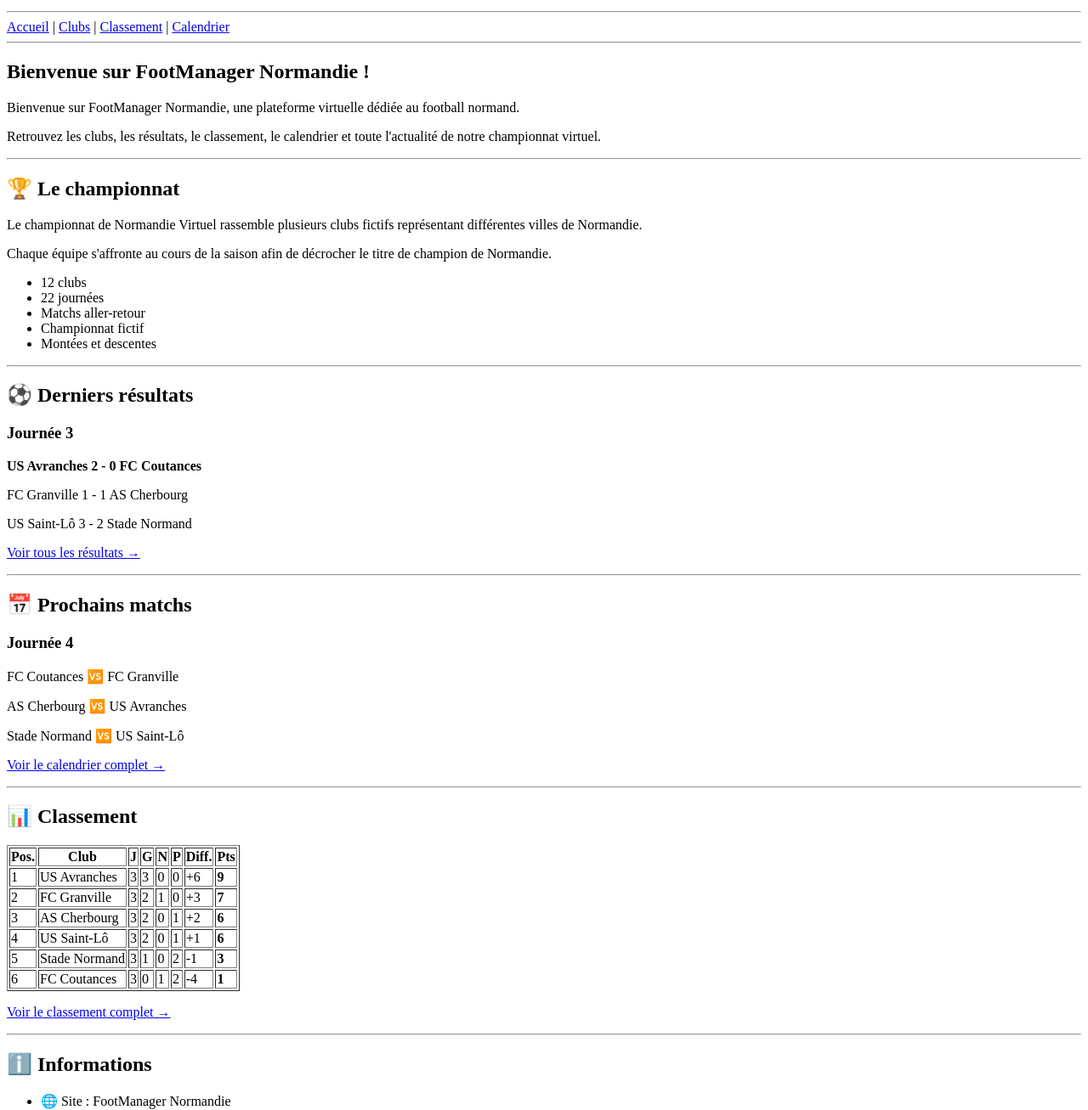
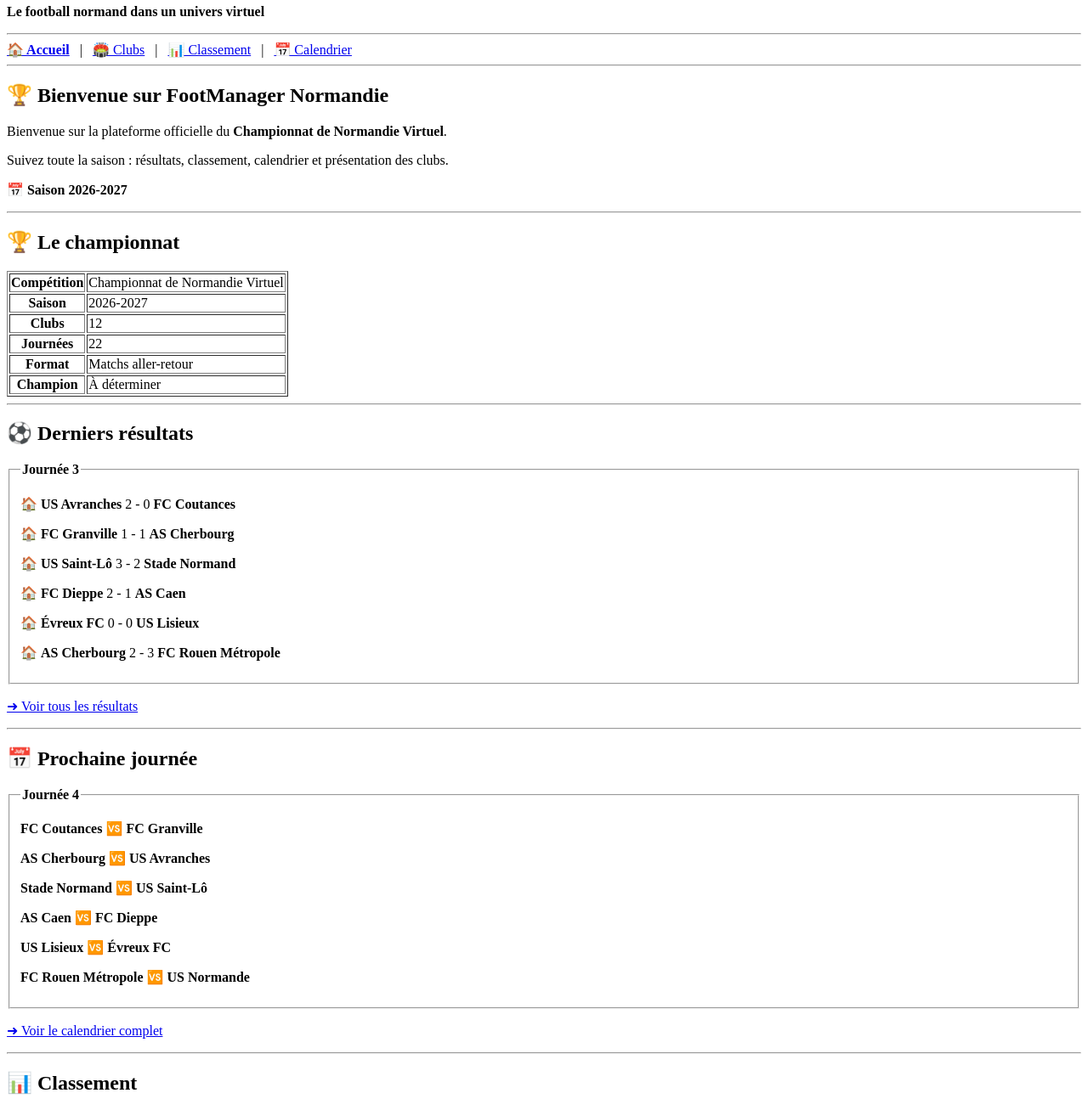
Before and after one commit to paulrault/footmanager-normandie, a plain HTML site: page index.html in a window 1280 px wide. Shown: the part 102-1409 px from the top of the page at 85% size. Drawn offline with Linux system fonts and the light colour scheme.

Commit message:
Enhance index.html with SEO meta description
Updated the HTML structure and added meta description for SEO.

````diff
--- a/index.html
+++ b/index.html
@@ -1,129 +1,260 @@
 <!DOCTYPE html>
+
 <html lang="fr">
+
 <head>
     <meta charset="UTF-8">
     <meta name="viewport" content="width=device-width, initial-scale=1.0">
+
+```
 <title>FootManager Normandie</title>
+
+<meta name="description"
+    content="FootManager Normandie - championnat de football virtuel normand, clubs, résultats, classement et calendrier.">
+```
+
 </head>
 
 <body>
 
-    <!-- En-tête du site -->
+```
+<!-- ===================================================== -->
+<!-- EN-TÊTE                                                -->
+<!-- ===================================================== -->
+
 <header>
-        <h1>⚽ FootManager Normandie</h1>
-        <p>Le football normand dans un univers virtuel</p>
+
+    <h1>⚽ FOOTMANAGER NORMANDIE</h1>
+
+    <p>
+        <strong>Le football normand dans un univers virtuel</strong>
+    </p>
 
     <hr>
 
-        <!-- Menu de navigation -->
     <nav>
-            <a href="index.html">Accueil</a> |
-            <a href="clubs.html">Clubs</a> |
-            <a href="classement.html">Classement</a> |
-            <a href="calendrier.html">Calendrier</a>
+        <a href="index.html"><strong>🏠 Accueil</strong></a>
+        &nbsp; | &nbsp;
+        <a href="clubs.html">🏟️ Clubs</a>
+        &nbsp; | &nbsp;
+        <a href="classement.html">📊 Classement</a>
+        &nbsp; | &nbsp;
+        <a href="calendrier.html">📅 Calendrier</a>
     </nav>
 
     <hr>
+
 </header>
 
 
-    <!-- Contenu principal -->
+<!-- ===================================================== -->
+<!-- CONTENU PRINCIPAL                                      -->
+<!-- ===================================================== -->
+
 <main>
 
-        <!-- Présentation -->
+    <!-- BANNIÈRE D'ACCUEIL -->
+
     <section>
-            <h2>Bienvenue sur FootManager Normandie !</h2>
+
+        <h2>🏆 Bienvenue sur FootManager Normandie</h2>
 
         <p>
-                Bienvenue sur FootManager Normandie, une plateforme virtuelle
-                dédiée au football normand.
+            Bienvenue sur la plateforme officielle du
+            <strong>Championnat de Normandie Virtuel</strong>.
         </p>
 
         <p>
-                Retrouvez les clubs, les résultats, le classement,
-                le calendrier et toute l'actualité de notre championnat virtuel.
+            Suivez toute la saison : résultats, classement,
+            calendrier et présentation des clubs.
         </p>
+
+        <p>
+            <strong>📅 Saison 2026-2027</strong>
+        </p>
+
     </section>
 
 
     <hr>
 
 
-        <!-- Présentation du championnat -->
+    <!-- INFORMATIONS CHAMPIONNAT -->
+
     <section>
+
         <h2>🏆 Le championnat</h2>
 
-            <p>
-                Le championnat de Normandie Virtuel rassemble plusieurs clubs
-                fictifs représentant différentes villes de Normandie.
-            </p>
+        <table border="1">
 
-            <p>
-                Chaque équipe s'affronte au cours de la saison afin de décrocher
-                le titre de champion de Normandie.
-            </p>
+            <tr>
+                <th>Compétition</th>
+                <td>Championnat de Normandie Virtuel</td>
+            </tr>
 
-            <ul>
-                <li>12 clubs</li>
-                <li>22 journées</li>
-                <li>Matchs aller-retour</li>
-                <li>Championnat fictif</li>
-                <li>Montées et descentes</li>
-            </ul>
+            <tr>
+                <th>Saison</th>
+                <td>2026-2027</td>
+            </tr>
+
+            <tr>
+                <th>Clubs</th>
+                <td>12</td>
+            </tr>
+
+            <tr>
+                <th>Journées</th>
+                <td>22</td>
+            </tr>
+
+            <tr>
+                <th>Format</th>
+                <td>Matchs aller-retour</td>
+            </tr>
+
+            <tr>
+                <th>Champion</th>
+                <td>À déterminer</td>
+            </tr>
+
+        </table>
+
     </section>
 
 
     <hr>
 
 
-        <!-- Derniers résultats -->
+    <!-- DERNIERS RESULTATS -->
+
     <section>
+
         <h2>⚽ Derniers résultats</h2>
 
-            <article>
-                <h3>Journée 3</h3>
+        <fieldset>
 
-                <p><strong>US Avranches 2 - 0 FC Coutances</strong></p>
-                <p>FC Granville 1 - 1 AS Cherbourg</p>
-                <p>US Saint-Lô 3 - 2 Stade Normand</p>
-            </article>
+            <legend><strong>Journée 3</strong></legend>
 
             <p>
-                <a href="calendrier.html">Voir tous les résultats →</a>
+                🏠 <strong>US Avranches</strong>
+                2 - 0
+                <strong>FC Coutances</strong>
             </p>
+
+            <p>
+                🏠 <strong>FC Granville</strong>
+                1 - 1
+                <strong>AS Cherbourg</strong>
+            </p>
+
+            <p>
+                🏠 <strong>US Saint-Lô</strong>
+                3 - 2
+                <strong>Stade Normand</strong>
+            </p>
+
+            <p>
+                🏠 <strong>FC Dieppe</strong>
+                2 - 1
+                <strong>AS Caen</strong>
+            </p>
+
+            <p>
+                🏠 <strong>Évreux FC</strong>
+                0 - 0
+                <strong>US Lisieux</strong>
+            </p>
+
+            <p>
+                🏠 <strong>AS Cherbourg</strong>
+                2 - 3
+                <strong>FC Rouen Métropole</strong>
+            </p>
+
+        </fieldset>
+
+        <p>
+            <a href="calendrier.html">
+                ➜ Voir tous les résultats
+            </a>
+        </p>
+
     </section>
 
 
     <hr>
 
 
-        <!-- Prochains matchs -->
+    <!-- PROCHAINE JOURNEE -->
+
     <section>
-            <h2>📅 Prochains matchs</h2>
 
-            <article>
-                <h3>Journée 4</h3>
+        <h2>📅 Prochaine journée</h2>
 
-                <p>FC Coutances 🆚 FC Granville</p>
-                <p>AS Cherbourg 🆚 US Avranches</p>
-                <p>Stade Normand 🆚 US Saint-Lô</p>
-            </article>
+        <fieldset>
+
+            <legend><strong>Journée 4</strong></legend>
 
             <p>
-                <a href="calendrier.html">Voir le calendrier complet →</a>
+                <strong>FC Coutances</strong>
+                🆚
+                <strong>FC Granville</strong>
             </p>
+
+            <p>
+                <strong>AS Cherbourg</strong>
+                🆚
+                <strong>US Avranches</strong>
+            </p>
+
+            <p>
+                <strong>Stade Normand</strong>
+                🆚
+                <strong>US Saint-Lô</strong>
+            </p>
+
+            <p>
+                <strong>AS Caen</strong>
+                🆚
+                <strong>FC Dieppe</strong>
+            </p>
+
+            <p>
+                <strong>US Lisieux</strong>
+                🆚
+                <strong>Évreux FC</strong>
+            </p>
+
+            <p>
+                <strong>FC Rouen Métropole</strong>
+                🆚
+                <strong>US Normande</strong>
+            </p>
+
+        </fieldset>
+
+        <p>
+            <a href="calendrier.html">
+                ➜ Voir le calendrier complet
+            </a>
+        </p>
+
     </section>
 
 
     <hr>
 
 
-        <!-- Aperçu du classement -->
+    <!-- CLASSEMENT -->
+
     <section>
+
         <h2>📊 Classement</h2>
 
         <table border="1">
+
             <thead>
+
                 <tr>
                     <th>Pos.</th>
                     <th>Club</th>
@@ -131,12 +262,16 @@
                     <th>G</th>
                     <th>N</th>
                     <th>P</th>
+                    <th>BP</th>
+                    <th>BC</th>
                     <th>Diff.</th>
                     <th>Pts</th>
                 </tr>
+
             </thead>
 
             <tbody>
+
                 <tr>
                     <td>1</td>
                     <td>US Avranches</td>
@@ -144,6 +279,8 @@
                     <td>3</td>
                     <td>0</td>
                     <td>0</td>
+                    <td>8</td>
+                    <td>2</td>
                     <td>+6</td>
                     <td><strong>9</strong></td>
                 </tr>
@@ -155,94 +292,187 @@
                     <td>2</td>
                     <td>1</td>
                     <td>0</td>
+                    <td>6</td>
+                    <td>3</td>
                     <td>+3</td>
                     <td><strong>7</strong></td>
                 </tr>
 
                 <tr>
                     <td>3</td>
-                        <td>AS Cherbourg</td>
+                    <td>US Saint-Lô</td>
                     <td>3</td>
                     <td>2</td>
                     <td>0</td>
                     <td>1</td>
-                        <td>+2</td>
+                    <td>6</td>
+                    <td>5</td>
+                    <td>+1</td>
                     <td><strong>6</strong></td>
                 </tr>
 
                 <tr>
                     <td>4</td>
-                        <td>US Saint-Lô</td>
+                    <td>FC Dieppe</td>
                     <td>3</td>
                     <td>2</td>
                     <td>0</td>
                     <td>1</td>
+                    <td>5</td>
+                    <td>4</td>
                     <td>+1</td>
                     <td><strong>6</strong></td>
                 </tr>
 
                 <tr>
                     <td>5</td>
-                        <td>Stade Normand</td>
+                    <td>FC Rouen Métropole</td>
                     <td>3</td>
+                    <td>2</td>
+                    <td>0</td>
                     <td>1</td>
-                        <td>0</td>
-                        <td>2</td>
-                        <td>-1</td>
-                        <td><strong>3</strong></td>
+                    <td>5</td>
+                    <td>4</td>
+                    <td>+1</td>
+                    <td><strong>6</strong></td>
                 </tr>
 
                 <tr>
                     <td>6</td>
-                        <td>FC Coutances</td>
+                    <td>AS Cherbourg</td>
                     <td>3</td>
+                    <td>1</td>
+                    <td>1</td>
+                    <td>1</td>
+                    <td>4</td>
+                    <td>4</td>
                     <td>0</td>
-                        <td>1</td>
-                        <td>2</td>
-                        <td>-4</td>
-                        <td><strong>1</strong></td>
+                    <td><strong>4</strong></td>
                 </tr>
+
             </tbody>
+
         </table>
 
         <p>
-                <a href="classement.html">Voir le classement complet →</a>
+            <em>Classement après la 3e journée</em>
         </p>
+
+        <p>
+            <a href="classement.html">
+                ➜ Voir le classement complet
+            </a>
+        </p>
+
     </section>
 
 
     <hr>
 
 
-        <!-- Informations -->
+    <!-- CLUBS A SUIVRE -->
+
     <section>
-            <h2>ℹ️ Informations</h2>
+
+        <h2>🏟️ Les clubs</h2>
+
+        <p>
+            Découvrez les 12 clubs engagés dans le
+            Championnat de Normandie Virtuel.
+        </p>
 
         <ul>
-                <li>🌐 Site : FootManager Normandie</li>
-                <li>⚽ Saison : 2026-2027</li>
-                <li>🏆 Compétition : Championnat de Normandie Virtuel</li>
-                <li>👥 Nombre de clubs : 12</li>
+
+            <li>⚽ US Avranches</li>
+            <li>⚽ FC Granville</li>
+            <li>⚽ AS Cherbourg</li>
+            <li>⚽ US Saint-Lô</li>
+            <li>⚽ FC Coutances</li>
+            <li>⚽ Stade Normand</li>
+            <li>⚽ FC Dieppe</li>
+            <li>⚽ AS Caen</li>
+            <li>⚽ Évreux FC</li>
+            <li>⚽ US Lisieux</li>
+            <li>⚽ FC Rouen Métropole</li>
+            <li>⚽ US Normande</li>
+
         </ul>
+
+        <p>
+            <a href="clubs.html">
+                ➜ Découvrir tous les clubs
+            </a>
+        </p>
+
     </section>
+
+
+    <hr>
+
+
+    <!-- MENU RAPIDE -->
+
+    <section>
+
+        <h2>🔎 Accès rapide</h2>
+
+        <table border="1">
+
+            <tr>
+                <td>
+                    <strong>🏟️ Clubs</strong>
+                    <br>
+                    <a href="clubs.html">Découvrir les équipes</a>
+                </td>
+
+                <td>
+                    <strong>📊 Classement</strong>
+                    <br>
+                    <a href="classement.html">Voir le classement</a>
+                </td>
+
+                <td>
+                    <strong>📅 Calendrier</strong>
+                    <br>
+                    <a href="calendrier.html">Voir les matchs</a>
+                </td>
+            </tr>
+
+        </table>
+
+    </section>
+
 
 </main>
 
 
-    <!-- Pied de page -->
+<!-- ===================================================== -->
+<!-- PIED DE PAGE                                           -->
+<!-- ===================================================== -->
+
 <footer>
 
     <hr>
 
     <p>
+        <strong>⚽ FootManager Normandie</strong>
+    </p>
+
+    <p>
+        Championnat de Normandie Virtuel — Saison 2026-2027
+    </p>
+
+    <p>
+        Site fictif créé dans le cadre d'un projet personnel.
+    </p>
+
+    <p>
         © 2026 FootManager Normandie
     </p>
 
-        <p>
-            Projet football virtuel créé avec HTML.
-        </p>
-
 </footer>
+```
 
 </body>
+
 </html>
````
Lines whose indentation alone changed are shown as unchanged.
